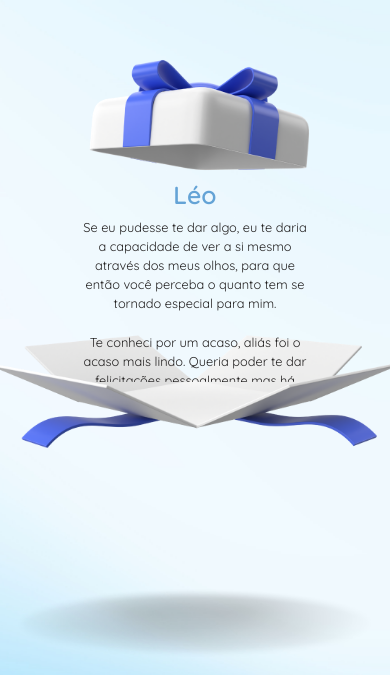
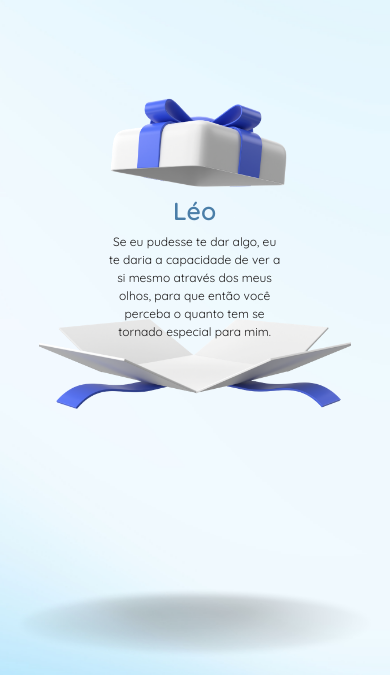
Before and after one commit to vanessa-vicente/PaginaCartinhaHTML, a website: page carta_aberta.html in a window 390 px wide. Shown: the part 169-844 px from the top of the page. Drawn offline with nearby package versions, Linux system fonts and the light colour scheme.

Commit message:
feat: Alterando responsividade
Tornando toda a página fluida com clamp e vw/vh

```diff
--- a/css/style2.css
+++ b/css/style2.css
@@ -41,7 +41,7 @@ body, html {
 
   .caixa-aberta-container {
     position: relative;
-    width: 80%;
+    width: 80vw;
     max-width: 800px;
     z-index: 3;
   }
@@ -56,11 +56,11 @@ body, html {
     top: 30%;
     left: 50%;
     transform: translateX(-50%);
-    width: 70%;
-    max-height: 60%;
+    width: 60%;
+    max-height: 55%;
     overflow-y: auto;
-    font-size: 1rem;
-    color: #444;
+    font-size: clamp(0.75rem, 2vw, 1rem);
+    color: #1f1d1d;
     z-index: 4;
     text-align: center;
     padding: 5px;
@@ -68,40 +68,10 @@ body, html {
 
   .mensagem-cartinha h2 {
     font-weight: 600;
-    color: #64a3d6;
+    color: #4a7ea8;
   }
 
   .mensagem-cartinha p {
     font-weight: 400;
     line-height: 1,6;
   }
-
-  @media (max-width: 768px) {
-    .caixa-aberta-container {
-      width: 95%;
-    }
-
-    .mensagem-cartinha {
-      top: 30%;
-      font-size: 0.9rem;
-    }
-  }
-
-  @media (max-width: 480px) {
-    .caixa-aberta-container {
-      width: 100%;
-    }
-
-    .mensagem-cartinha {
-      top: 30%;
-      font-size: 0.8rem;
-      color: #242222;
-      width: 60%;
-      max-height: 53%;
-    }
-
-    .caixinhas-decorativas {
-        width: 50%;
-        height: 50%;
-      }
-  }
```
